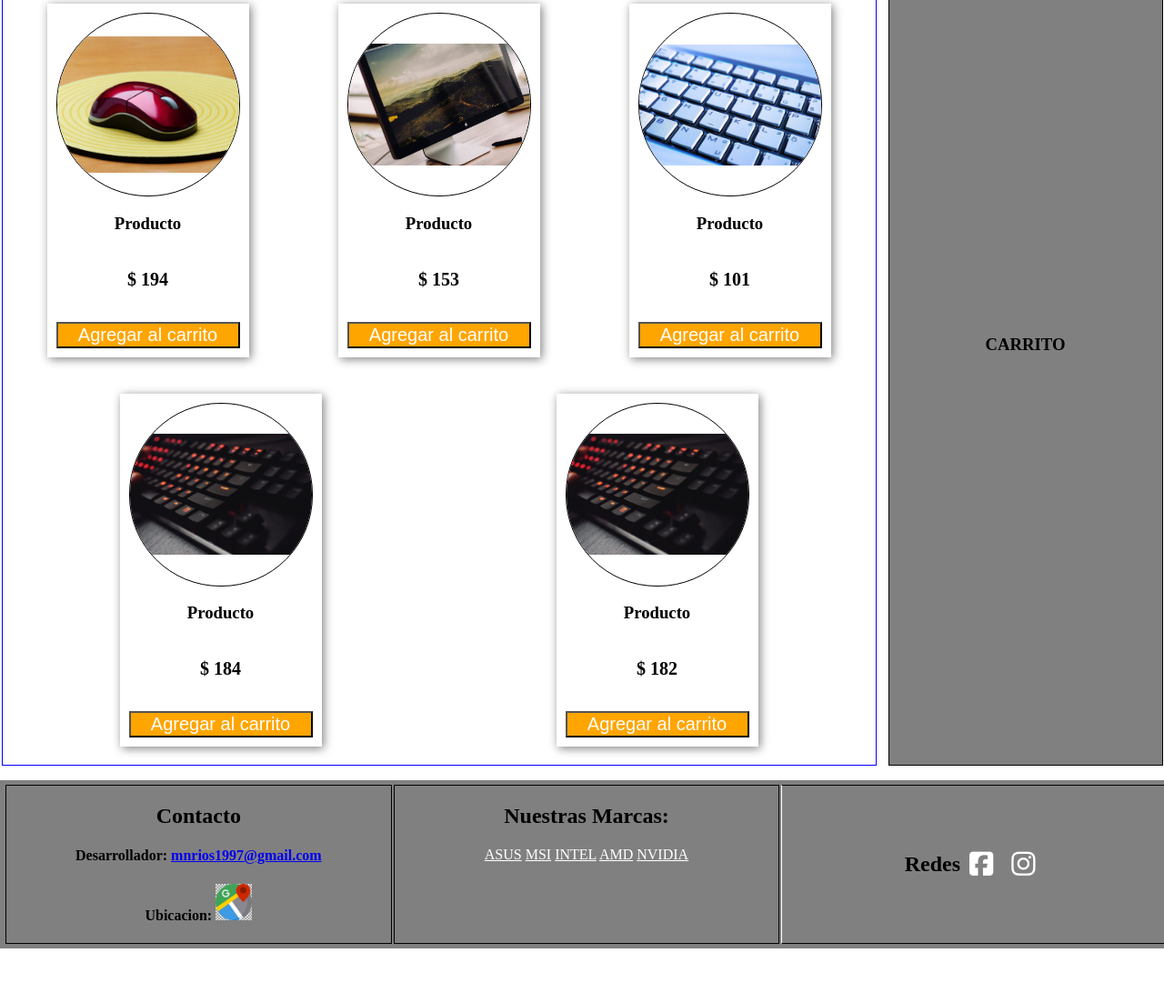
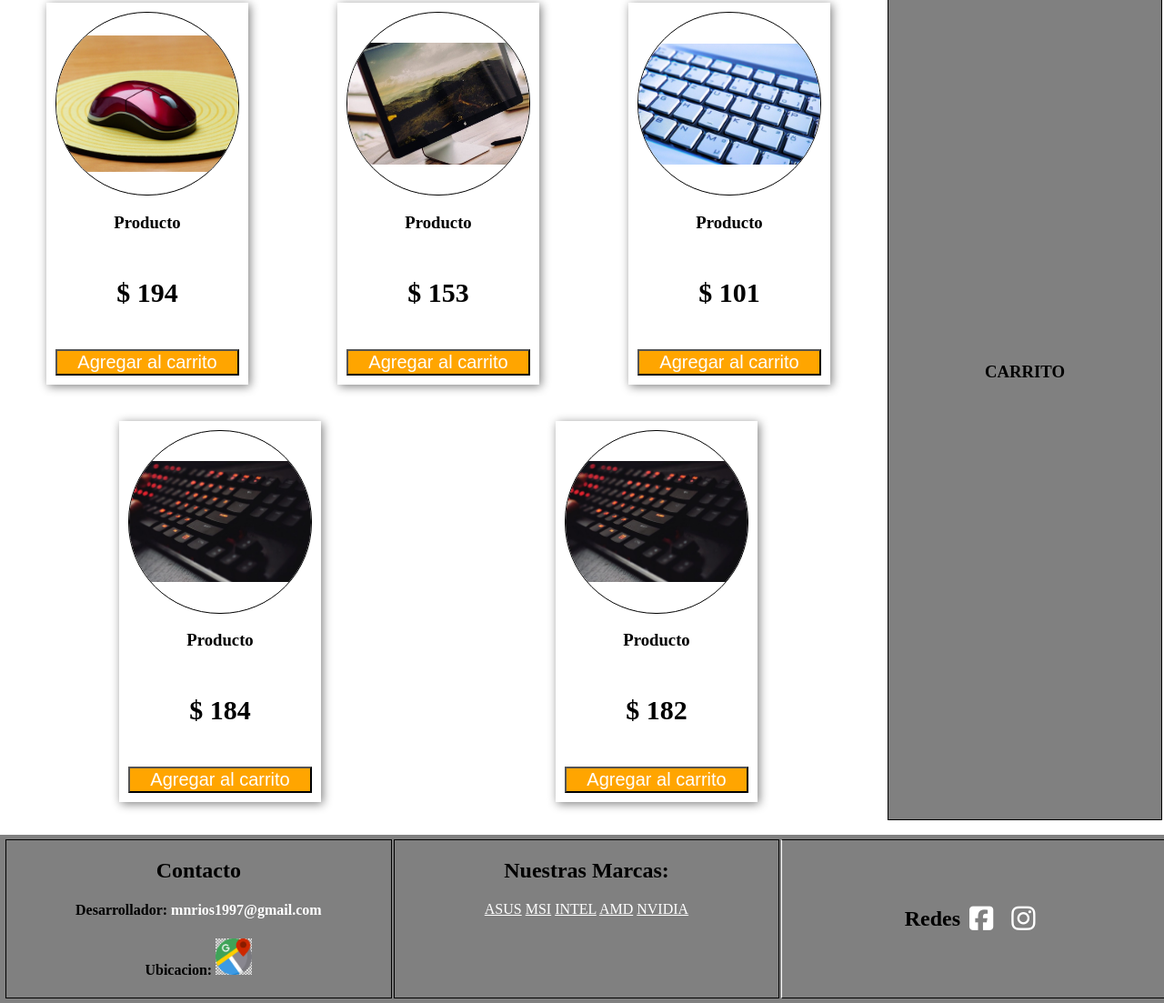
Before and after one commit to mnrios1997/NEVHardware, a plain HTML site: page products.html in a window 1280 px wide. Shown: the part 243-1346 px from the top of the page at 91% size. Before the commit the page ends 1286 px from the top, so only its background shows below. Drawn offline with Linux system fonts and the light colour scheme.

Commit message:
Colores de enlace de footer

```diff
--- a/productos.css
+++ b/productos.css
@@ -102,7 +102,6 @@ div>h3 {}
 
 .catalogo {
     width: 75%;
-    border: 1px solid blue;
     margin-right: 10px;
     display: flex;
     flex-direction: column;
@@ -131,7 +130,7 @@ div>h3 {}
 }
 
 .precio {
-    font-size: 20px;
+    font-size: 30px;
     font-weight: bold;
 }
 
--- a/products.html
+++ b/products.html
@@ -91,7 +91,7 @@
             <div class="contacto-ubicacion">
                 <h2>Contacto</h2>
                 <div>
-                    <h4>Desarrollador: <a href="mailto:mnrios1997@gmail.com">mnrios1997@gmail.com</a></h4>
+                    <h4>Desarrollador: <a style="color:white;text-decoration:none;" href="mailto:mnrios1997@gmail.com">mnrios1997@gmail.com</a></h4>
                     <h4>Ubicacion:
                         <a href="https://www.google.com/maps/place/Patricias+Mendocinas+257,+F5300+La+Rioja/@-29.434085,-66.8485684,3a,75y,6.38h,86.53t/data=!3m6!1e1!3m4!1sxlTUUncz3o58B4wf9HdRWw!2e0!7i13312!8i6656!4m5!3m4!1s0x9427da29e6033929:0xb4906d8f58f940d1!8m2!3d-29.4339311!4d-66.8483242"><img src="Imagenes/Address.png" width="40"></a>
                     </h4>
```
